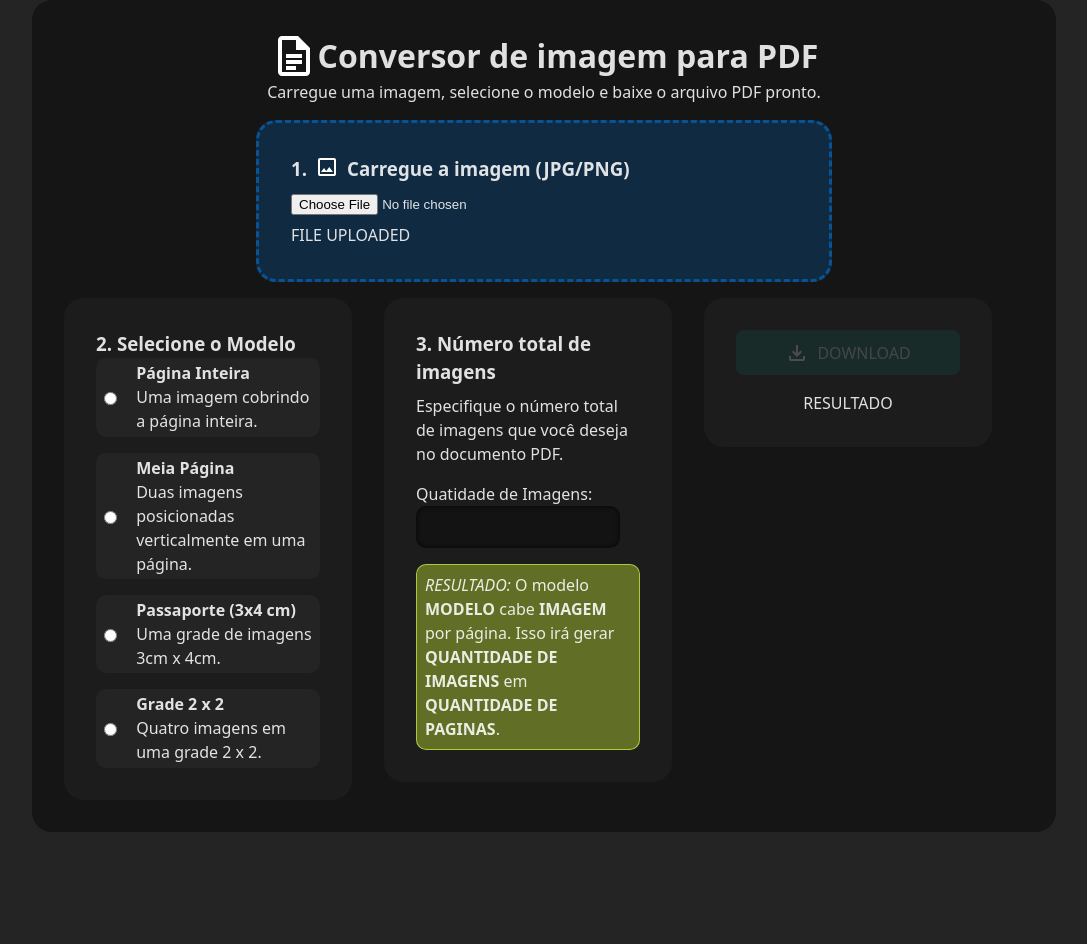
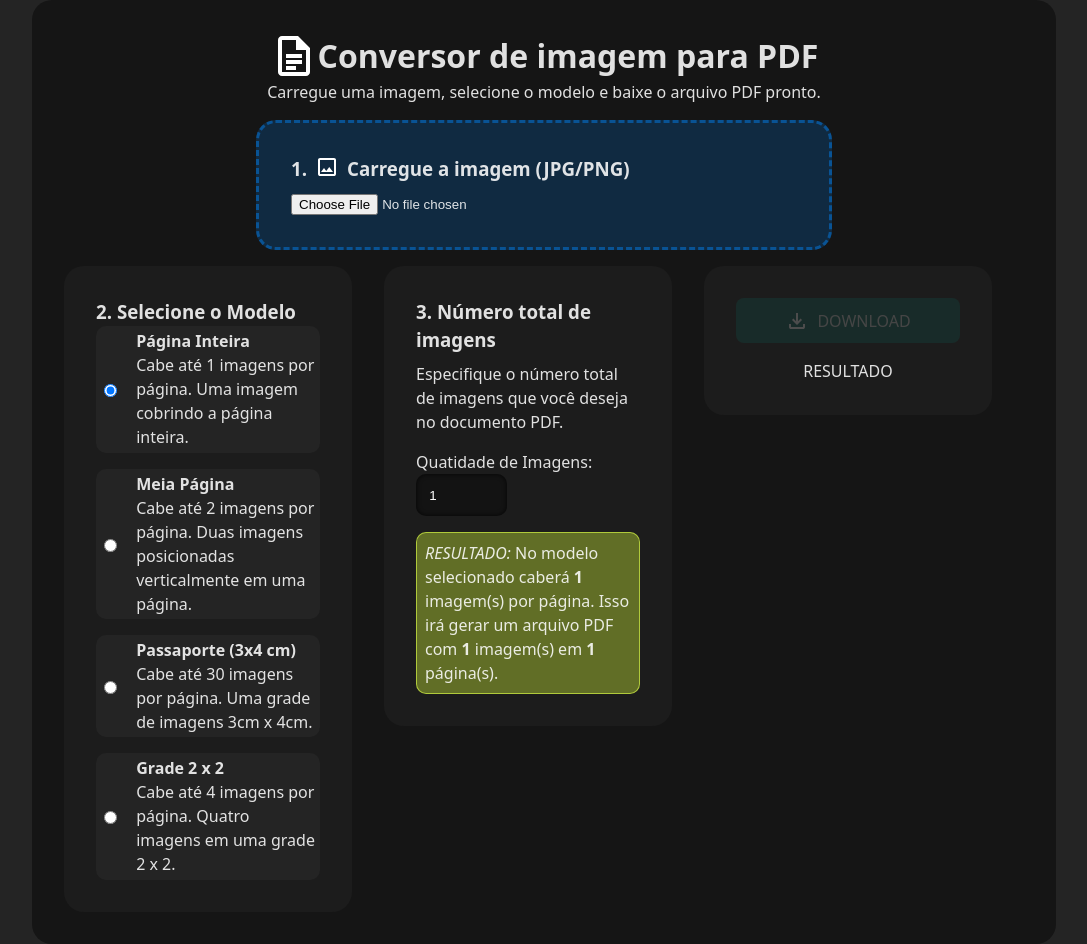
Before and after one commit to HeisenbergX98/image-pdf-converter, a React (Vite) app: page / in a window 1280 px wide. Shown: the whole page, without its empty margins (96-1183 px from the left). Before the commit the page ends 832 px from the top, so only its background shows below. Built offline with nearby package versions, Linux system fonts and the light colour scheme.

Commit message:
Implemented frontend functionality

```diff
--- a/package.json
+++ b/package.json
@@ -10,6 +10,7 @@
     "preview": "vite preview"
   },
   "dependencies": {
+    "jspdf": "^3.0.4",
     "react": "^19.2.0",
     "react-dom": "^19.2.0"
   },
--- a/src/App.tsx
+++ b/src/App.tsx
@@ -1,20 +1,86 @@
-import { useState } from "react";
+import { useCallback, useState } from "react";
 import "./css/App.css";
 import Header from "./components/Header";
 import ImageInput from "./components/ImageInput";
 import LayoutTemplate from "./components/LayoutTemplate";
 import NumberImages from "./components/NumberImages";
 import Download from "./components/Download";
+import {
+  PRINTABLE_HEIGHT,
+  PRINTABLE_WIDTH,
+  TEMPLATES,
+  type Template,
+  type TemplateId,
+} from "./data/templates";
 
 function App() {
+  // ImageInput ----->
+  const [imageFile, setImageFile] = useState<File | null>(null);
+
+  // LayoutTemplate ----->
+  const [templateId, setTemplateId] = useState<TemplateId>("full");
+  const [totalImagesCount, setTotalImagesCount] = useState<number>(1);
+  const [message, setMessage] = useState<string>("");
+  const [statusType, setStatusType] = useState<
+    "idle" | "processing" | "ready" | "error"
+  >("idle");
+
+  const selectedTemplate = TEMPLATES.find(
+    (t) => t.id === templateId
+  ) as Template;
+
+  const getImagesPerPage = useCallback((id: TemplateId): number => {
+    const template = TEMPLATES.find((t) => t.id === id);
+
+    if (!template) return 0;
+
+    const { rows, cols } = template.getDimensions(
+      PRINTABLE_WIDTH,
+      PRINTABLE_HEIGHT
+    );
+    return rows * cols;
+  }, []);
+
+  const imagesPerPageCapacity = getImagesPerPage(templateId);
+  const requiredPages = Math.ceil(totalImagesCount / imagesPerPageCapacity);
+
   return (
     <div className="app-container">
       <Header />
-      <ImageInput />
+      <ImageInput
+        onFileSelect={(file) => {
+          setImageFile(file);
+          setMessage(
+            file ? `Image loaded: ${file.name}` : "Invalid file selected."
+          );
+          setStatusType(file ? "idle" : "error");
+        }}
+        fileName={imageFile ? imageFile.name : null}
+      />
       <div className="step-two-three-wrapper">
-        <LayoutTemplate />
-        <NumberImages />
-        <Download />
+        <LayoutTemplate
+          templates={TEMPLATES}
+          selectedTemplateId={templateId}
+          onSelectTemplate={setTemplateId}
+          getImagesPerPage={getImagesPerPage}
+        />
+        <NumberImages
+          totalImagesCount={totalImagesCount}
+          setTotalImagesCount={setTotalImagesCount}
+          imagesPerPageCapacity={imagesPerPageCapacity}
+          requiredPages={requiredPages}
+        />
+        <Download
+          imageFile={imageFile}
+          selectedTemplate={selectedTemplate}
+          totalImagesCount={totalImagesCount}
+          status={{
+            statusType,
+            setStatusType,
+            message,
+            setMessage,
+          }}
+        />
       </div>
     </div>
   );
--- a/src/components/ImageInput.tsx
+++ b/src/components/ImageInput.tsx
@@ -1,6 +1,22 @@
+import type { ChangeEvent } from "react";
 import "../css/imageinput.css";
 
-const ImageInput = () => {
+interface ImageInputProps {
+  onFileSelect: (file: File | null) => void;
+  fileName: string | null;
+}
+
+const ImageInput: React.FC<ImageInputProps> = ({ onFileSelect, fileName }) => {
+  const handleFileChange = (e: ChangeEvent<HTMLInputElement>) => {
+    const file = e.target.files?.[0];
+
+    if (file && (file.type === "image/jpeg" || file.type === "image/png")) {
+      onFileSelect(file);
+    } else {
+      onFileSelect(null);
+    }
+  };
+
   return (
     <div className="imageinput-container">
       <div className="imageinput-title">
@@ -17,11 +33,21 @@ const ImageInput = () => {
         <h3>Carregue a imagem (JPG/PNG)</h3>
       </div>
       <div>
-        <input type="file" accept=".jpg, .jpeg, .png" />
+        <input
+          type="file"
+          accept=".jpg, .jpeg, .png"
+          onChange={handleFileChange}
+        />
       </div>
-      <div>
-        <p>FILE UPLOADED</p>
-      </div>
+      {fileName && (
+        <div>
+          <p>
+            {" "}
+            <b> Arquivo selecionado: </b>
+            {fileName}
+          </p>
+        </div>
+      )}
     </div>
   );
 };
--- a/src/components/LayoutTemplate.tsx
+++ b/src/components/LayoutTemplate.tsx
@@ -1,20 +1,42 @@
 import "../css/layouttemplate.css";
-import { TEMPLATES } from "../data/templates";
+import { type Template, type TemplateId } from "../data/templates";
 
-const LayoutTemplate = () => {
+interface LayoutTemplateProps {
+  templates: Template[];
+  selectedTemplateId: TemplateId;
+  onSelectTemplate: (id: TemplateId) => void;
+  getImagesPerPage: (templateId: TemplateId) => number;
+}
+
+const LayoutTemplate: React.FC<LayoutTemplateProps> = ({
+  templates,
+  selectedTemplateId,
+  onSelectTemplate,
+  getImagesPerPage,
+}) => {
   return (
     <div className="layouttemplate-container">
       <div className="layouttemplate-title">
         <h3>2. Selecione o Modelo</h3>
       </div>
       <div className="layouttemplate-options-wrapper">
-        {TEMPLATES.map((template) => {
+        {templates.map((t) => {
+          const actualImagesPerPage = getImagesPerPage(t.id);
           return (
-            <label key={template.key} className="layouttemplate-options">
-              <input type="radio" />
+            <label key={t.key} className="layouttemplate-options">
+              <input
+                type="radio"
+                name="template"
+                value={t.id}
+                checked={selectedTemplateId === t.id}
+                onChange={() => onSelectTemplate(t.id)}
+              />
               <div>
-                <h4>{template.name}</h4>
-                <p>{template.description}</p>
+                <h4>{t.name}</h4>
+                <p>
+                  Cabe até {actualImagesPerPage} imagens por página.{" "}
+                  {t.description}
+                </p>
               </div>
             </label>
           );
--- a/src/components/NumberImages.tsx
+++ b/src/components/NumberImages.tsx
@@ -1,6 +1,22 @@
 import "../css/numberimages.css";
 
-const NumberImages = () => {
+interface NumberImagesProps {
+  totalImagesCount: number;
+  setTotalImagesCount: (count: number) => void;
+  imagesPerPageCapacity: number;
+  requiredPages: number;
+}
+
+const NumberImages: React.FC<NumberImagesProps> = ({
+  totalImagesCount,
+  setTotalImagesCount,
+  imagesPerPageCapacity,
+  requiredPages,
+}) => {
+  const handleChange = (e: React.ChangeEvent<HTMLInputElement>) => {
+    const val = parseInt(e.target.value);
+    setTotalImagesCount(Math.max(1, isNaN(val) ? 1 : val));
+  };
   return (
     <div className="numberimages-container">
       <div className="numberimages-title">
@@ -12,13 +28,21 @@ const NumberImages = () => {
       </div>
       <div className="numberimages-input">
         <label htmlFor="totalImagesCount">Quatidade de Imagens:</label>
-        <input id="totalImagesCount" type="number" />
+        <input
+          id="totalImagesCount"
+          type="number"
+          value={totalImagesCount}
+          min={1}
+          max={1000}
+          onChange={handleChange}
+        />
       </div>
       <div className="numberimages-result">
         <p>
-          <i>RESULTADO:</i> O modelo <b>MODELO</b> cabe <b>IMAGEM</b> por
-          página. Isso irá gerar <b>QUANTIDADE DE IMAGENS</b> em{" "}
-          <b>QUANTIDADE DE PAGINAS</b>.
+          <i>RESULTADO:</i> No modelo selecionado caberá{" "}
+          <b>{imagesPerPageCapacity}</b> imagem(s) por página. Isso irá gerar um
+          arquivo PDF com <b>{totalImagesCount}</b> imagem(s) em{" "}
+          <b>{requiredPages}</b> página(s).
         </p>
       </div>
     </div>
--- a/src/data/templates.ts
+++ b/src/data/templates.ts
@@ -1,21 +1,42 @@
 // Configuration constants
 const A4_WIDTH = 210;
 const A4_HEIGHT = 297;
-const PAGE_MARGIN = 10; // Margin from page edge to first image/grid (mm)
-const GUTTER = 5; // Spacing between images (mm)
+export const PAGE_MARGIN = 10; // Margin from page edge to first image/grid (mm)
+export const GUTTER = 5; // Spacing between images (mm)
 
-const PRINTABLE_WIDTH = A4_WIDTH - 2 * PAGE_MARGIN;
-const PRINTABLE_HEIGHT = A4_HEIGHT;
+export const PRINTABLE_WIDTH = A4_WIDTH - 2 * PAGE_MARGIN;
+export const PRINTABLE_HEIGHT = A4_HEIGHT - 2 * PAGE_MARGIN;
 
-export const TEMPLATES = [
+// --- EXPORTED TYPES ---
+
+export interface TemplateDimensions {
+  w: number;
+  h: number;
+  rows: number;
+  cols: number;
+}
+
+export interface Template {
+  key: number;
+  name: string;
+  id: "3x4" | "half" | "full" | "2x2";
+  description: string;
+  imagesPerPage: number;
+  getDimensions: (pw: number, ph: number) => TemplateDimensions;
+}
+
+export type TemplateId = Template["id"];
+
+// --- EXPORTED TEMPLATES ARRAY ---
+
+export const TEMPLATES: Template[] = [
   {
     key: 1,
     name: "Página Inteira",
     id: "full",
     description: "Uma imagem cobrindo a página inteira.",
-    // Full page layouts don't use internal gutters, just the page margin
     imagesPerPage: 1,
-    getDimensions: (pw: number, ph: number) => ({
+    getDimensions: (pw, ph) => ({
       w: pw,
       h: ph,
       rows: 1,
@@ -28,7 +49,7 @@ export const TEMPLATES = [
     id: "half",
     description: "Duas imagens posicionadas verticalmente em uma página.",
     imagesPerPage: 2,
-    getDimensions: (pw: number, ph: number) => {
+    getDimensions: (pw, ph) => {
       // Two rows, one column. Total vertical space is ph - 1*GUTTER
       const h_total = ph - GUTTER;
       return { w: pw, h: h_total / 2, rows: 2, cols: 1 };
@@ -49,7 +70,7 @@ export const TEMPLATES = [
       const rows = Math.floor((PRINTABLE_HEIGHT + GUTTER) / (targetH + GUTTER));
       return cols * rows;
     })(),
-    getDimensions: (pw: number, ph: number) => {
+    getDimensions: (pw, ph) => {
       const targetW = 30; // 30mm
       const targetH = 40; // 40mm
       // Use the max fitted columns/rows for positioning (calculated above)
@@ -66,7 +87,7 @@ export const TEMPLATES = [
     id: "2x2",
     description: "Quatro imagens em uma grade 2 x 2.",
     imagesPerPage: 4,
-    getDimensions: (pw: number, ph: number) => {
+    getDimensions: (pw, ph) => {
       // 2 cols, 2 rows. Total space W = pw - 1*GUTTER. Total space H = ph - 1*GUTTER
       const w_total = pw - GUTTER;
       const h_total = ph - GUTTER;
```
Also changed, not shown: src/components/Download.tsx (+127 -2 lines), 1 other file (tests, documents, lock files or other folders).
